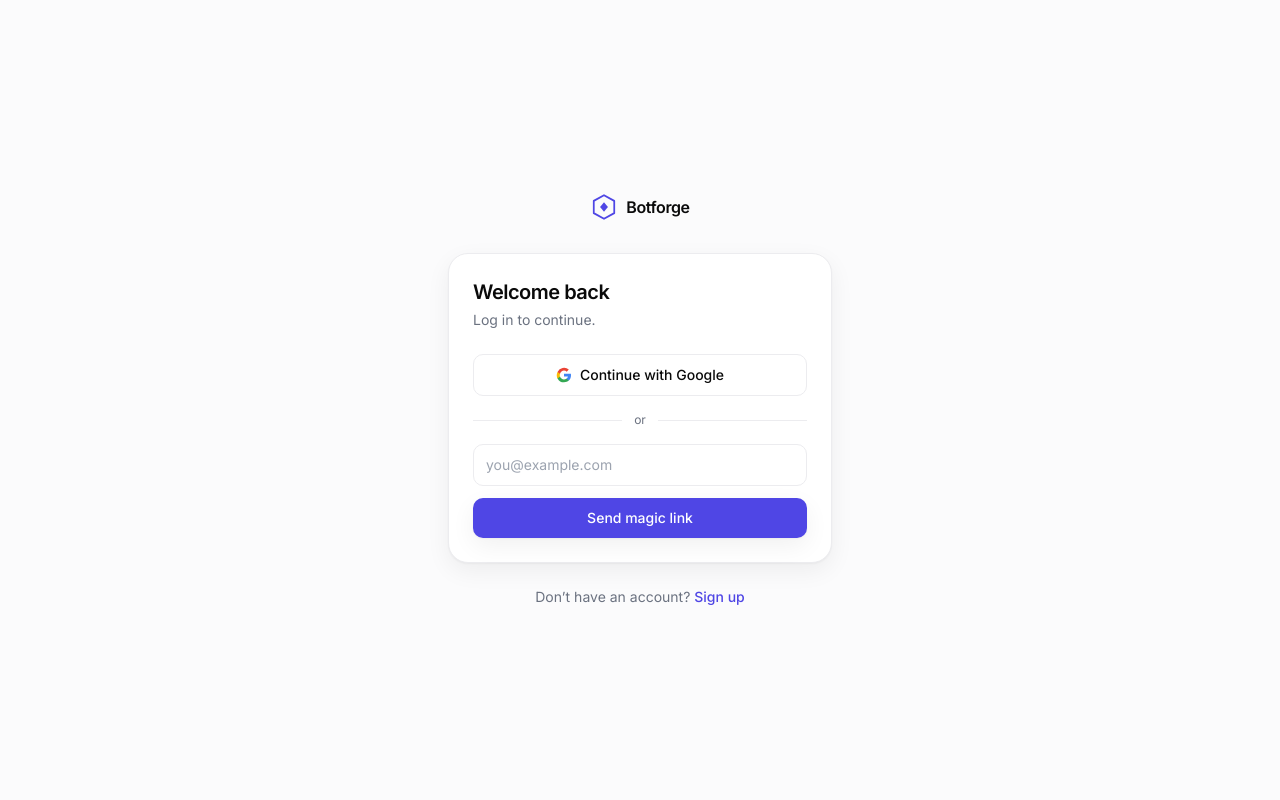
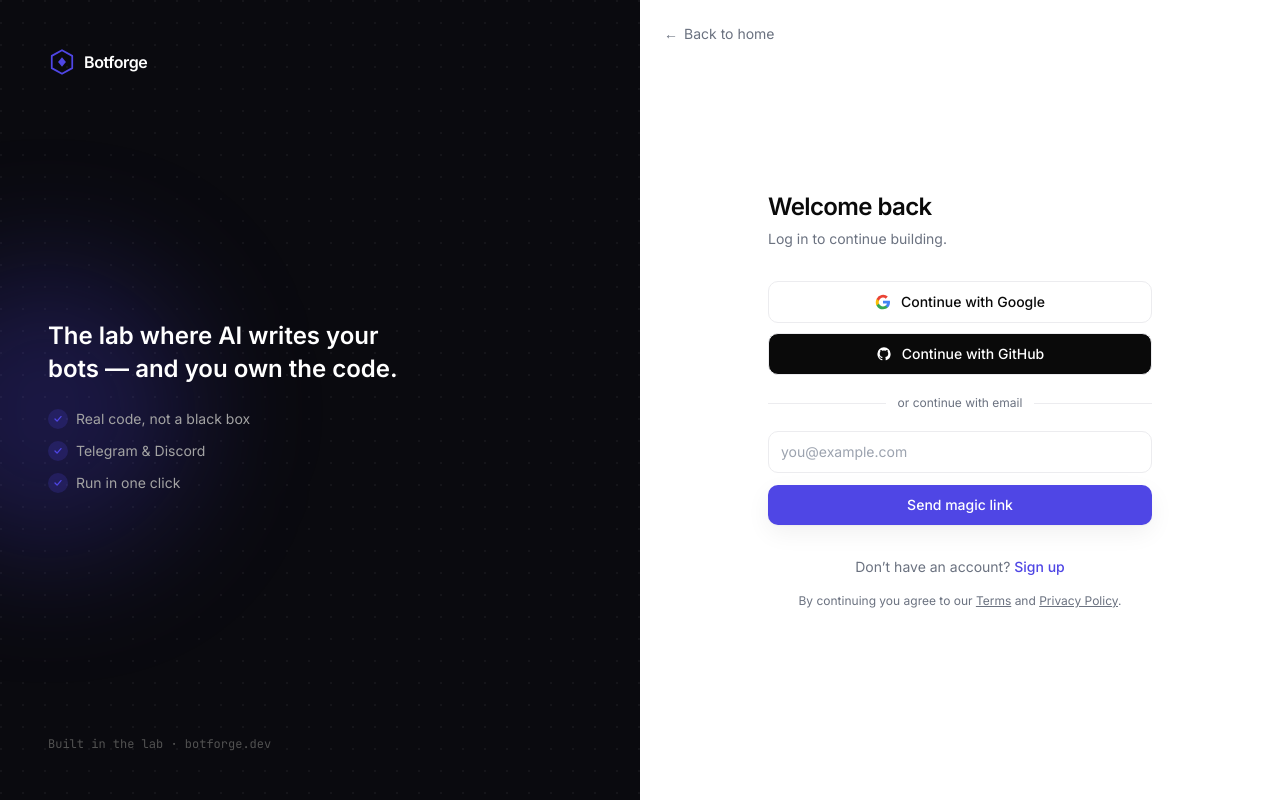
Before and after one commit to hubabouba/botforge, a Next.js app: page /login in a window 1280 px wide. Built offline with nearby package versions, Linux system fonts and the light colour scheme; no server answers.

Commit message:
feat(auth): redesign login/signup + add GitHub OAuth
- Split-screen auth layout with brand panel and back-to-home link
- Google + GitHub OAuth buttons, magic-link email fallback
- Clearer loading/sent/error states, terms/privacy note

```diff
--- a/src/components/auth/AuthCard.tsx
+++ b/src/components/auth/AuthCard.tsx
@@ -7,10 +7,12 @@
 import { Button } from "@/components/ui/Button";
 import { createClient } from "@/lib/supabase/client";
 
-/** Auth card wired to Supabase: email magic link + Google OAuth. */
+type Provider = "google" | "github";
+
 export function AuthCard({ mode }: { mode: "login" | "signup" }) {
   const [email, setEmail] = useState("");
   const [status, setStatus] = useState<"idle" | "loading" | "sent">("idle");
+  const [busy, setBusy] = useState<Provider | null>(null);
   const [error, setError] = useState<string | null>(null);
   const isSignup = mode === "signup";
 
@@ -31,53 +33,111 @@
     }
   }
 
-  async function signInWithGoogle() {
+  async function signInWithProvider(provider: Provider) {
     setError(null);
+    setBusy(provider);
     const supabase = createClient();
     const { error } = await supabase.auth.signInWithOAuth({
-      provider: "google",
+      provider,
       options: { redirectTo: `${window.location.origin}/auth/callback` },
     });
-    if (error) setError(error.message);
+    if (error) {
+      setError(error.message);
+      setBusy(null);
+    }
   }
 
   return (
-    <main className="grid min-h-screen place-items-center bg-muted/40 px-6">
-      <div className="w-full max-w-sm">
-        <Link href="/" className="mb-8 flex items-center justify-center gap-2 font-semibold tracking-tight">
+    <main className="grid min-h-screen lg:grid-cols-2">
+      {/* Brand panel (desktop only) */}
+      <aside className="relative hidden overflow-hidden bg-ink-950 p-12 lg:flex lg:flex-col lg:justify-between">
+        <div className="pointer-events-none absolute inset-0 bg-dot-grid opacity-[0.05]" />
+        <div className="pointer-events-none absolute -left-24 top-1/3 h-72 w-72 rounded-full bg-accent/25 blur-3xl" />
+        <Link href="/" className="relative flex items-center gap-2 font-semibold tracking-tight text-white">
+          <Logo className="h-7 w-7" />
+          {brand.name}
+        </Link>
+        <div className="relative">
+          <h2 className="max-w-sm text-2xl font-semibold leading-snug text-white">
+            The lab where AI writes your bots — and you own the code.
+          </h2>
+          <ul className="mt-6 space-y-3">
+            {["Real code, not a black box", "Telegram & Discord", "Run in one click"].map((t) => (
+              <li key={t} className="flex items-center gap-2 text-sm text-neutral-400">
+                <span className="flex h-5 w-5 items-center justify-center rounded-full bg-accent/20 text-accent">
+                  <svg viewBox="0 0 20 20" fill="none" stroke="currentColor" strokeWidth="2.2" className="h-3 w-3">
+                    <path d="m5 10 3.5 3.5L15 6" strokeLinecap="round" strokeLinejoin="round" />
+                  </svg>
+                </span>
+                {t}
+              </li>
+            ))}
+          </ul>
+        </div>
+        <p className="relative font-mono text-xs text-neutral-600">Built in the lab · {brand.domain}</p>
+      </aside>
+
+      {/* Form side */}
+      <div className="relative flex flex-col justify-center bg-background px-6 py-10">
+        <Link
+          href="/"
+          className="absolute left-6 top-6 inline-flex items-center gap-1.5 text-sm text-muted-foreground transition-colors hover:text-foreground"
+        >
+          <span aria-hidden>←</span> Back to home
+        </Link>
+
+        <div className="mx-auto w-full max-w-sm">
+          {/* Mobile logo */}
+          <Link href="/" className="mb-8 flex items-center justify-center gap-2 font-semibold tracking-tight lg:hidden">
             <Logo className="h-7 w-7" />
             {brand.name}
           </Link>
 
-        <div className="rounded-2xl border border-border bg-background p-6 shadow-soft">
-          <h1 className="text-xl font-semibold tracking-tight">
+          <h1 className="text-2xl font-semibold tracking-tight">
             {isSignup ? "Create your account" : "Welcome back"}
           </h1>
-          <p className="mt-1 text-sm text-muted-foreground">
-            {isSignup ? "Your first bot is free — no credit card." : "Log in to continue."}
+          <p className="mt-1.5 text-sm text-muted-foreground">
+            {isSignup ? "Your first bot is free — no credit card." : "Log in to continue building."}
           </p>
 
           {status === "sent" ? (
-            <div className="mt-6 rounded-xl border border-border bg-muted/50 p-4 text-center">
-              <div className="text-2xl">📬</div>
-              <p className="mt-2 text-sm font-medium">Check your email</p>
+            <div className="mt-8 rounded-xl border border-border bg-muted/50 p-5 text-center">
+              <div className="text-3xl">📬</div>
+              <p className="mt-2 font-medium">Check your email</p>
               <p className="mt-1 text-sm text-muted-foreground">
                 We sent a magic link to <span className="font-medium text-foreground">{email}</span>.
-                Open it to finish signing in.
+                Open it on this device to finish signing in.
               </p>
+              <button
+                onClick={() => setStatus("idle")}
+                className="mt-4 text-sm font-medium text-accent hover:underline"
+              >
+                Use a different email
+              </button>
             </div>
           ) : (
             <>
+              <div className="mt-8 space-y-2.5">
                 <button
-                onClick={signInWithGoogle}
-                className="mt-6 flex w-full items-center justify-center gap-2 rounded-lg border border-border bg-background py-2.5 text-sm font-medium transition-colors hover:bg-muted"
+                  onClick={() => signInWithProvider("google")}
+                  disabled={busy !== null}
+                  className="flex w-full items-center justify-center gap-2.5 rounded-lg border border-border bg-background py-2.5 text-sm font-medium transition-colors hover:bg-muted disabled:opacity-60"
                 >
                   <svg viewBox="0 0 24 24" className="h-4 w-4"><path fill="#4285F4" d="M22.5 12.2c0-.7-.1-1.4-.2-2H12v3.9h5.9a5 5 0 0 1-2.2 3.3v2.7h3.6c2.1-1.9 3.2-4.8 3.2-7.9Z"/><path fill="#34A853" d="M12 23c2.9 0 5.4-1 7.2-2.6l-3.6-2.7c-1 .7-2.3 1.1-3.6 1.1-2.8 0-5.1-1.9-6-4.4H2.3v2.8A11 11 0 0 0 12 23Z"/><path fill="#FBBC05" d="M6 14.4a6.6 6.6 0 0 1 0-4.2V7.4H2.3a11 11 0 0 0 0 9.8L6 14.4Z"/><path fill="#EA4335" d="M12 5.4c1.6 0 3 .5 4.1 1.6l3.1-3.1A11 11 0 0 0 2.3 7.4L6 10.2c.9-2.6 3.2-4.8 6-4.8Z"/></svg>
-                Continue with Google
+                  {busy === "google" ? "Redirecting…" : "Continue with Google"}
                 </button>
+                <button
+                  onClick={() => signInWithProvider("github")}
+                  disabled={busy !== null}
+                  className="flex w-full items-center justify-center gap-2.5 rounded-lg border border-border bg-foreground py-2.5 text-sm font-medium text-background transition-opacity hover:opacity-90 disabled:opacity-60"
+                >
+                  <svg viewBox="0 0 24 24" fill="currentColor" className="h-4 w-4"><path d="M12 2A10 10 0 0 0 2 12c0 4.42 2.87 8.17 6.84 9.5.5.08.66-.22.66-.48v-1.7c-2.78.6-3.37-1.34-3.37-1.34-.45-1.16-1.11-1.47-1.11-1.47-.9-.62.07-.6.07-.6 1 .07 1.53 1.03 1.53 1.03.9 1.52 2.34 1.08 2.91.83.09-.65.35-1.09.63-1.34-2.22-.25-4.55-1.11-4.55-4.94 0-1.1.39-1.99 1.03-2.69-.1-.25-.45-1.27.1-2.65 0 0 .84-.27 2.75 1.02a9.6 9.6 0 0 1 5 0c1.91-1.29 2.75-1.02 2.75-1.02.55 1.38.2 2.4.1 2.65.64.7 1.03 1.59 1.03 2.69 0 3.84-2.34 4.69-4.57 4.94.36.31.68.92.68 1.85v2.74c0 .27.16.57.67.48A10 10 0 0 0 22 12 10 10 0 0 0 12 2Z" /></svg>
+                  {busy === "github" ? "Redirecting…" : "Continue with GitHub"}
+                </button>
+              </div>
 
-              <div className="my-4 flex items-center gap-3 text-xs text-muted-foreground">
-                <span className="h-px flex-1 bg-border" /> or <span className="h-px flex-1 bg-border" />
+              <div className="my-5 flex items-center gap-3 text-xs text-muted-foreground">
+                <span className="h-px flex-1 bg-border" /> or continue with email <span className="h-px flex-1 bg-border" />
               </div>
 
               <form onSubmit={signInWithEmail} className="space-y-3">
@@ -99,14 +159,20 @@
               )}
             </>
           )}
-        </div>
 
-        <p className="mt-6 text-center text-sm text-muted-foreground">
+          <p className="mt-8 text-center text-sm text-muted-foreground">
             {isSignup ? "Already have an account?" : "Don’t have an account?"}{" "}
             <Link href={isSignup ? "/login" : "/signup"} className="font-medium text-accent hover:underline">
               {isSignup ? "Log in" : "Sign up"}
             </Link>
           </p>
+
+          <p className="mt-4 text-center text-xs text-muted-foreground">
+            By continuing you agree to our{" "}
+            <Link href="/terms" className="underline hover:text-foreground">Terms</Link> and{" "}
+            <Link href="/privacy" className="underline hover:text-foreground">Privacy Policy</Link>.
+          </p>
+        </div>
       </div>
     </main>
   );
```
Lines whose indentation alone changed are shown as unchanged.
